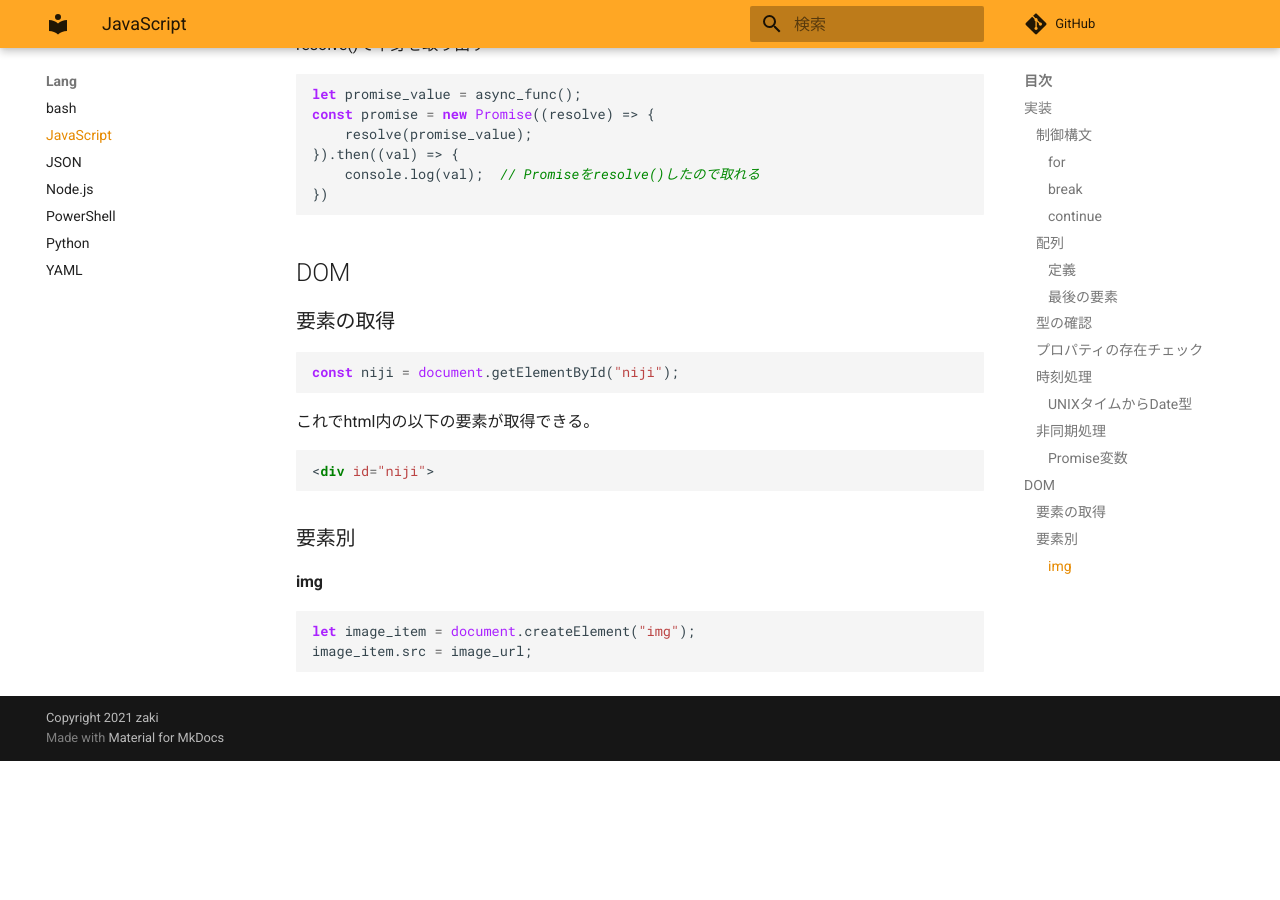
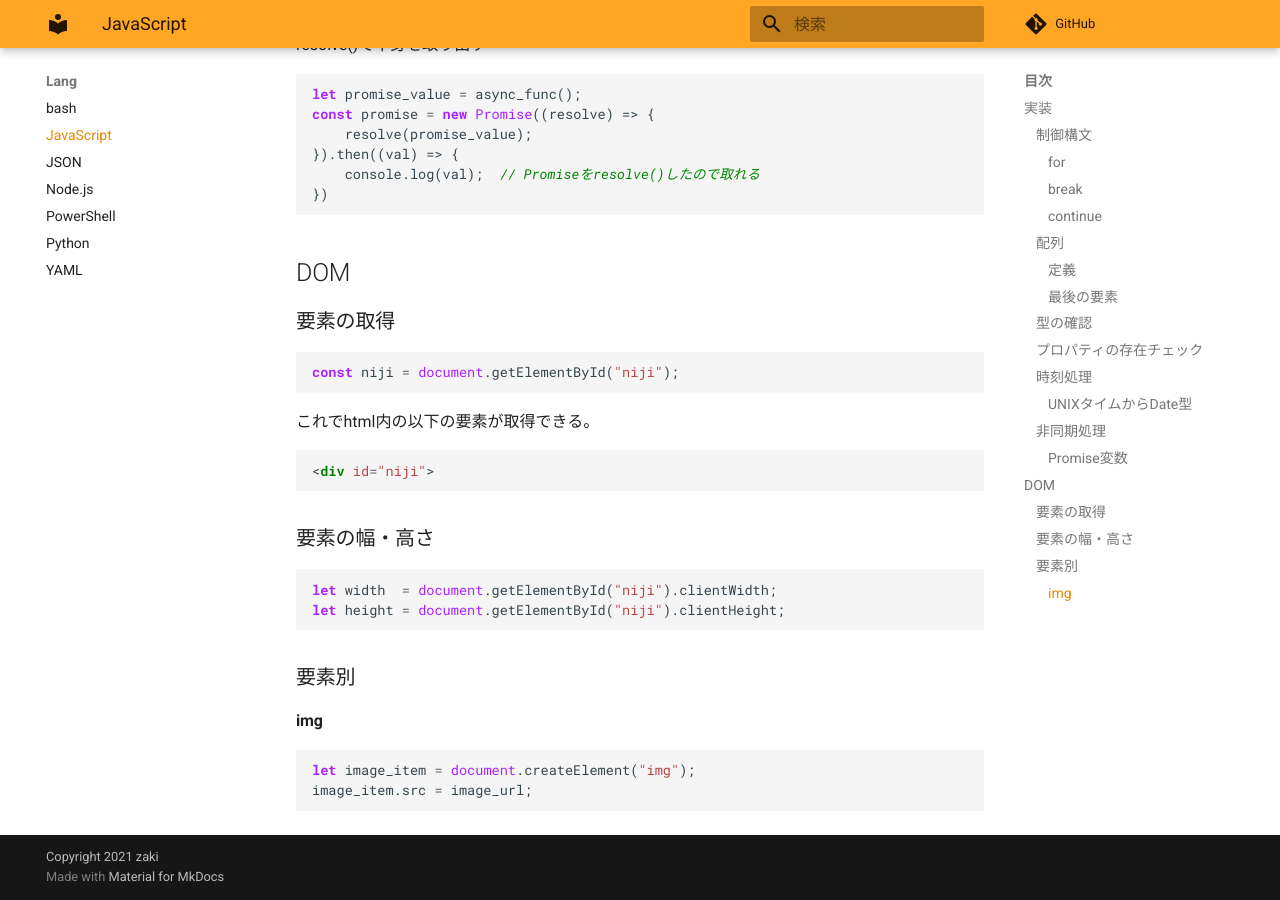
Before and after one commit to zaki-lknr/docs, an MkDocs documentation site: the page built from docs/lang/js.md, in a window 1280 px wide and 900 px high, scrolled down 2224 px. Built offline with MkDocs 1.6.1 and Material for MkDocs 9.7.7, drawn with Linux system fonts in a browser that asks for light colours; comment, search, counter and statistics services are not loaded; before the commit the page ends 2985 px from its top, so only the background shows below that.

Commit message:
add: lang/javascript: dom: 要素の幅・高さ

````diff
--- a/docs/lang/js.md
+++ b/docs/lang/js.md
@@ -128,6 +128,13 @@ const niji = document.getElementById("niji");
 <div id="niji">
 ```
 
+### 要素の幅・高さ
+
+```javascript
+let width  = document.getElementById("niji").clientWidth;
+let height = document.getElementById("niji").clientHeight;
+```
+
 ### 要素別
 
 #### img
````
